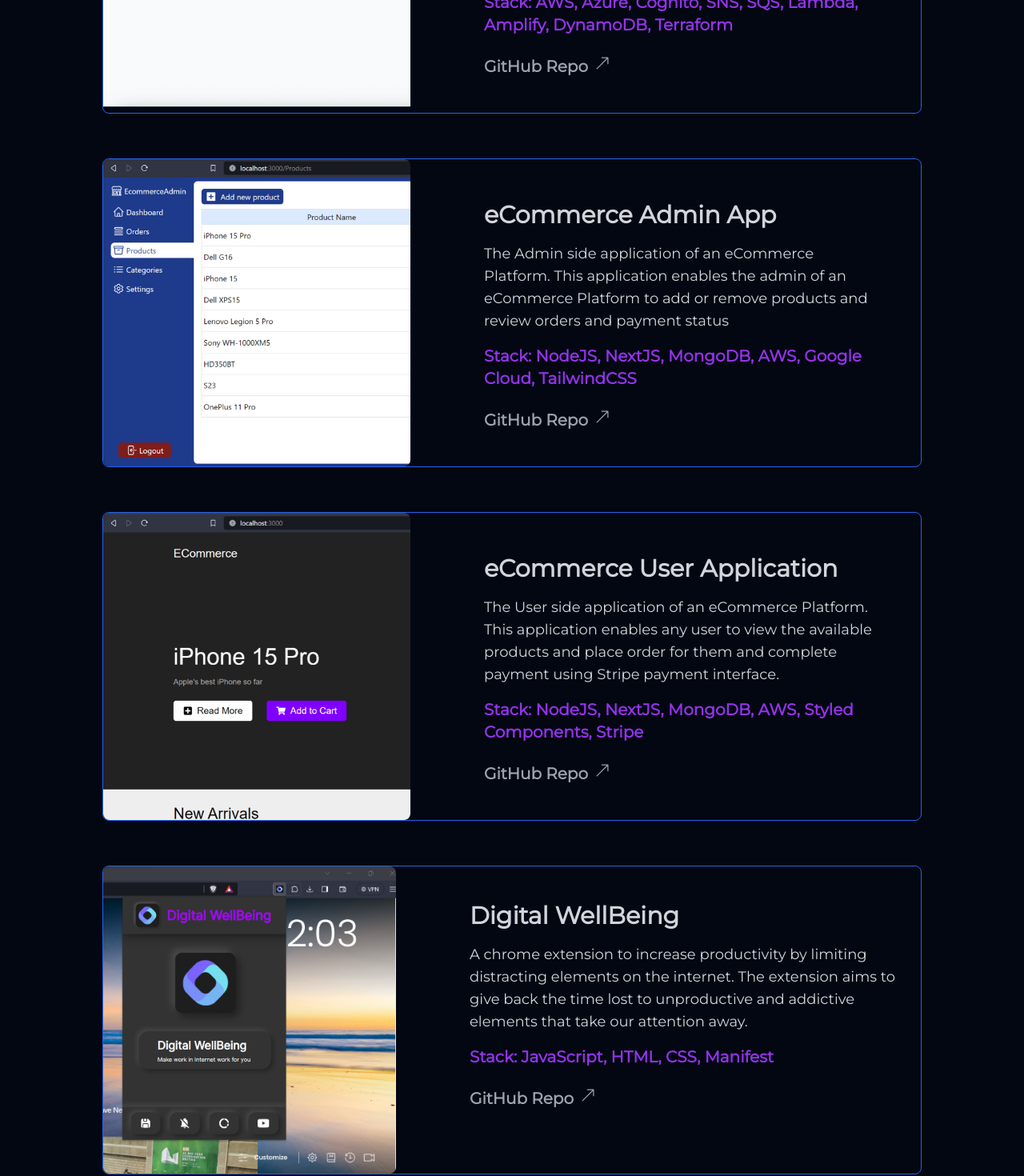
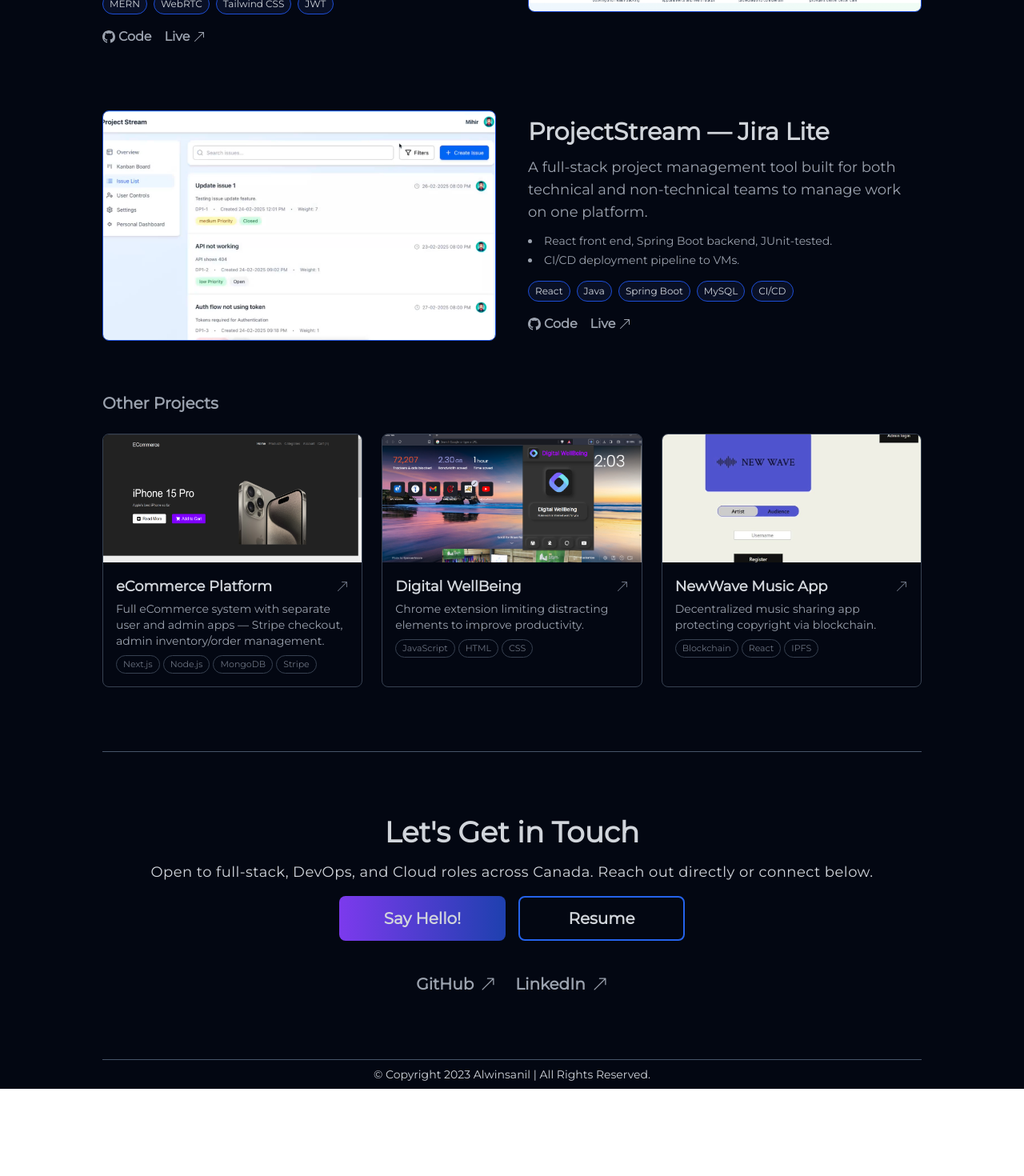
Before and after one commit to alwinsanil/Alwinsanil, a Next.js app: page / in a window 1280 px wide. Shown: the part 3140-4610 px from the top of the page at 80% size. After the commit the page ends 4501 px from the top, so only its background shows below. Built offline with nearby package versions, Linux system fonts and the light colour scheme.

Commit message:
2026 Revamp

```diff
--- a/app/page.tsx
+++ b/app/page.tsx
@@ -21,7 +21,7 @@
         <Education />
         <Skills />
         <Projects />
-        <Certifications />
+        {/* <Certifications /> */}
         <Contact />
         <Footer />
       </div>
--- a/components/Banner.tsx
+++ b/components/Banner.tsx
@@ -30,7 +30,7 @@
           DevOps and SRE side of engineering: the part where code meets infrastructure and has to survive contact with production.
           <br />
           <br />
-          Based in Halifax, authorized to work in Canada, looking for the next team to build with.
+          Authorized to work in Canada, looking for the next team to build with.
         </p>
       </div>
     </div>
--- /dev/null
+++ b/components/CompactProjectCard.tsx
@@ -0,0 +1,34 @@
+import Image from 'next/image'
+import { BsArrowUpRight } from 'react-icons/bs'
+
+interface Props {
+  proj: string;
+  desc: string;
+  tools: string[];
+  img: string;
+  url: string;
+}
+
+const CompactProjectCard = ({ proj, desc, tools, img, url }: Props) => {
+  return (
+    <a href={url} target="_blank" className="block border border-gray-700 hover:border-blue-600 rounded-lg overflow-hidden transition-colors duration-300 group">
+      <div className="h-40 relative">
+        <Image className="object-cover group-hover:scale-105 transition-transform duration-300" fill src={img} alt={proj} />
+      </div>
+      <div className="p-4">
+        <div className="flex items-center justify-between">
+          <h3 className="font-bold text-lg">{proj}</h3>
+          <BsArrowUpRight className="text-gray-500 group-hover:text-blue-500" />
+        </div>
+        <p className="text-sm text-gray-400 mt-1 mb-2">{desc}</p>
+        <div className="flex flex-wrap gap-1">
+          {tools.map((t) => (
+            <span key={t} className="text-[11px] px-2 py-0.5 rounded-full border border-gray-700 text-gray-500">{t}</span>
+          ))}
+        </div>
+      </div>
+    </a>
+  )
+}
+
+export default CompactProjectCard
--- a/components/Contact.tsx
+++ b/components/Contact.tsx
@@ -5,21 +5,25 @@
   return (
     <div id="contact" className='wrapper'>
         <div className='max-w-5xl mx-auto flex flex-col gap-4 items-center justify-center'>
-            <h2 className='text-4xl font-bold text-center'>Let us Get in Touch</h2>
+            <h2 className='text-4xl font-bold text-center'>Let&apos;s Get in Touch</h2>
             <p className='text-lg tracking-wide font-medium text-center'>
-                I am always looking for any exciting opportunities that comes my way. Let us get together
-                and build something great, unique and meaningful. Contact me for any questions or inquiries.
+                Open to full-stack, DevOps, and Cloud roles across Canada. Reach out directly or connect below.
             </p>
-            <a href='mailto:alwinsanil@gmail.com'>
-                <button className='w-52 h-14 bg-gradient-to-r from-violet-600 to-blue-800 font-extrabold text-xl rounded-lg
-                hover:from-blue-800 hover:to-violet-600'>Say Hello!</button>
-            </a>
+            <div className='flex gap-4'>
+              <a href='mailto:alwinsanil@gmail.com'>
+                  <button className='w-52 h-14 bg-gradient-to-r from-violet-600 to-blue-800 font-extrabold text-xl rounded-lg
+                  hover:from-blue-800 hover:to-violet-600'>Say Hello!</button>
+              </a>
+              {/* TODO: confirm actual resume filename in /public */}
+              <a href='https://drive.google.com/file/d/1c8VFNEWVC3ZNE7_WCW4wrCu3XlWNGxCj/view?usp=share_link' target='_blank'>
+                  <button className='w-52 h-14 border-2 border-blue-600 font-extrabold text-xl rounded-lg
+                  hover:bg-blue-950/30'>Resume</button>
+              </a>
+            </div>
         </div>
-        <div className='mt-10 items-center grid grid-cols-2 md:grid-cols-4 gap-6'>
+        <div className='mt-10 items-center flex justify-center gap-6'>
             <Socials name='GitHub' url='https://github.com/alwinsanil' />
             <Socials name='LinkedIn' url='https://www.linkedin.com/in/alwin-sanil-63a27a210/' />
-            <Socials name='Instagram' url='https://www.instagram.com/alwin.sanil/?hl=en' />
-            <Socials name='WhatsApp' url='https://wa.me/+916282286717' />
         </div>
     </div>
   )
--- /dev/null
+++ b/components/FeaturedProjectCard.tsx
@@ -0,0 +1,49 @@
+import Image from 'next/image'
+import { BsArrowUpRight, BsGithub } from 'react-icons/bs'
+
+interface Props {
+  proj: string;
+  desc: string;
+  bullets: string[];
+  tools: string[];
+  img: string;
+  repoUrl: string;
+  liveUrl?: string;
+  reverse?: boolean;
+}
+
+const FeaturedProjectCard = ({ proj, desc, bullets, tools, img, repoUrl, liveUrl, reverse }: Props) => {
+  return (
+    <div className={`flex flex-col ${reverse ? 'md:flex-row-reverse' : 'md:flex-row'} gap-10 items-center`}>
+      <div className="md:w-1/2 w-full h-72 relative rounded-lg overflow-hidden border border-blue-700 group">
+        <a href={liveUrl || repoUrl} target="_blank">
+          <Image className="object-cover group-hover:scale-105 transition-transform duration-300" fill src={img} alt={proj} />
+        </a>
+      </div>
+      <div className="md:w-1/2 w-full">
+        <h2 className="font-extrabold text-3xl mb-3">{proj}</h2>
+        <p className="text-lg text-gray-400 mb-3">{desc}</p>
+        <ul className="list-disc list-inside space-y-1 text-gray-400 text-sm mb-4">
+          {bullets.map((b) => <li key={b}>{b}</li>)}
+        </ul>
+        <div className="flex flex-wrap gap-2 mb-4">
+          {tools.map((t) => (
+            <span key={t} className="text-xs px-2 py-1 rounded-full bg-blue-950/30 border border-blue-700 text-gray-300">{t}</span>
+          ))}
+        </div>
+        <div className="flex gap-4">
+          <a href={repoUrl} target="_blank" className="flex items-center gap-1 text-gray-400 hover:text-white font-semibold">
+            <BsGithub /> Code
+          </a>
+          {liveUrl && (
+            <a href={liveUrl} target="_blank" className="flex items-center gap-1 text-gray-400 hover:text-white font-semibold">
+              Live <BsArrowUpRight />
+            </a>
+          )}
+        </div>
+      </div>
+    </div>
+  )
+}
+
+export default FeaturedProjectCard
--- a/components/Footer.tsx
+++ b/components/Footer.tsx
@@ -2,7 +2,7 @@
 
 const Footer = () => {
   return (
-    <p className='text-sm py-2 text-center'>© Copyright 2025 Alwinsanil | All Rights Reserved.</p>
+    <p className='text-sm py-2 text-center'>© Copyright {new Date().getFullYear()} Alwinsanil | All Rights Reserved.</p>
   )
 }
 
--- a/components/ProjCard.tsx
+++ /dev/null
@@ -1,80 +0,0 @@
-import Image from 'next/image'
-import {BsArrowUpRight} from 'react-icons/bs'
-import path from 'path';
-
-interface ProjDet {
-    ch: string;
-    proj: string;
-    url: string;
-    img: string;
-    tools: string;
-    desc: string;
-}
-
-const ProjCard = ({ch, proj, url, img, tools, desc}: ProjDet) => {
-  if (ch === '1') {
-    return (
-      <div className='flex flex-col md:flex-row gap-20 border-[1px] border-blue-600 rounded-lg '>
-        <div className='md:w-96 w-auto h-96 overflow-hidden relative rounded-lg group'>
-          <a href={url} target='_blank'>
-          <Image className='object-cover object-right-top translate-x-0 group-hover:zoom-image'
-            fill
-            //style={{position:'absolute', top:'0px'}}
-            src={img} alt={proj} />
-            {/* <p className='absolute hidden group-hover:inline-block bottom-0 w-full py-1 bg-purple-600 text-white text-center font-semibold duration-300'>
-              {proj}
-            </p> */}
-          </a>
-        </div>
-        <div className='max-w-xl p-3'>
-          <h2 className='pt-3 md:pt-8 font-extrabold text-3xl'>{proj}</h2>
-          <p className='pt-4 text-lg'>
-            {desc}
-          </p>
-          <p className='pt-4 text-xl text-purple-600 font-bold'>
-            Stack: {tools}
-          </p>
-          <a href={url} target='_blank' className='pt-6 flex gap-2 text-xl text-gray-400 font-semibold group'>
-                <p>GitHub Repo</p>
-                <BsArrowUpRight className='arrowMove' />
-            </a>
-        </div>
-      </div>
-    )
-  }
-
-  else if (ch === '2') {
-    return (
-      <div className='flex flex-col md:flex-row gap-20 border-[1px] border-blue-600 rounded-lg'>
-        <div className='md:w-96 w-auto h-96 overflow-hidden relative rounded-lg group'>
-          <a href={url} target='_blank'>
-          <Image className='object-cover scale-custom group-hover:slide-image'
-            //fill
-            width={1150}
-            height={650}
-            //style={{position:'absolute', top:'0px'}}
-            src={img} alt={proj} />
-            {/* <p className='absolute hidden group-hover:inline-block bottom-0 w-full py-1 bg-purple-600 text-white text-center font-semibold duration-300'>
-              {proj}
-            </p> */}
-          </a>
-        </div>
-        <div className='max-w-lg p-3'>
-          <h2 className='pt-3 md:pt-10 font-extrabold text-3xl'>{proj}</h2>
-          <p className='pt-4 text-lg'>
-            {desc}
-          </p>
-          <p className='pt-4 text-xl text-purple-600 font-bold'>
-            Stack: {tools}
-          </p>
-          <a href={url} target='_blank' className='pt-6 flex gap-2 text-xl text-gray-400 font-semibold group'>
-                <p>GitHub Repo</p>
-                <BsArrowUpRight className='arrowMove' />
-            </a>
-        </div>
-      </div>
-    )
-  }
-}
-
-export default ProjCard
--- a/components/Projects.tsx
+++ b/components/Projects.tsx
@@ -2,88 +2,95 @@
 import { AiOutlineFundProjectionScreen } from "react-icons/ai";
 import dwb from "../public/img/DWB.png";
 import cda from "../public/img/cda.webp";
-import bms from "../public/img/BMS.png";
 import ps from "../public/img/ProjectStream.png"
 import ds from "../public/img/DALScooter.png"
 import nw from "../public/img/nw.jpg";
-import ecAdmin from "../public/img/ecommerce-admin.png";
 import ecUser from "../public/img/ecommerce-user.png";
-import ProjCard from "./ProjCard";
+import medilink from "../public/img/MediLink.png";
+import FeaturedProjectCard from "./FeaturedProjectCard";
+import CompactProjectCard from "./CompactProjectCard";
+
+const featured = [
+  {
+    proj: "DALScooter eCommerce",
+    desc: "A fully serverless eCommerce app to rent bikes and e-scooters, built on a multi-cloud AWS + Azure environment.",
+    bullets: [
+      "Auto-scaling, serverless architecture using Lambda, DynamoDB, SNS/SQS.",
+      "Automated CI/CD pipelines provisioned via Terraform.",
+    ],
+    tools: ["AWS", "Azure", "Lambda", "DynamoDB", "Terraform", "Cognito"],
+    img: ds.src,
+    repoUrl: "https://github.com/alwinsanil/DALScooter",
+    liveUrl: "https://main.dnctgkfwwxgms.amplifyapp.com",
+  },
+  {
+    proj: "MediLink — Virtual Care SaaS Platform",
+    desc: "HIPAA-aligned telehealth platform for elderly and accessibility-focused users, with secure video consultations, pharmacy locator, prescription reminders, and automated payments.",
+    bullets: [
+      "Engineered WebRTC video handling up to 40 concurrent connections with low latency.",
+      "Secured with JWT, bcrypt hashing, and HTTPS-only cookie handling.",
+    ],
+    tools: ["MERN", "WebRTC", "Tailwind CSS", "JWT"],
+    img: medilink.src,
+    repoUrl: "https://github.com/alwinsanil/MediLink",
+    liveUrl: "https://medilink-six.vercel.app",
+    reverse: true,
+  },
+  {
+    proj: "ProjectStream — Jira Lite",
+    desc: "A full-stack project management tool built for both technical and non-technical teams to manage work on one platform.",
+    bullets: [
+      "React front end, Spring Boot backend, JUnit-tested.",
+      "CI/CD deployment pipeline to VMs.",
+    ],
+    tools: ["React", "Java", "Spring Boot", "MySQL", "CI/CD"],
+    img: ps.src,
+    repoUrl: "https://github.com/alwinsanil/ProjectStream",
+    liveUrl: "https://project-stream-black.vercel.app",
+  },
+];
+
+const compact = [
+  {
+    proj: "eCommerce Platform",
+    desc: "Full eCommerce system with separate user and admin apps — Stripe checkout, admin inventory/order management.",
+    tools: ["Next.js", "Node.js", "MongoDB", "Stripe"],
+    img: ecUser.src,
+    url: "https://github.com/alwinsanil/ECommerce-User",
+  },
+  {
+    proj: "Digital WellBeing",
+    desc: "Chrome extension limiting distracting elements to improve productivity.",
+    tools: ["JavaScript", "HTML", "CSS"],
+    img: dwb.src,
+    url: "https://github.com/alwinsanil/Digital-WellBeing",
+  },
+  // {
+  //   proj: "Cricket Data Analytics",
+  //   desc: "Data-driven analysis of 2022 T20 World Cup stats to build the best playing XI.",
+  //   tools: ["Python", "Power BI", "Excel"],
+  //   img: cda.src,
+  //   url: "https://github.com/alwinsanil/Cricket-Data-Analytics",
+  // },
+  {
+    proj: "NewWave Music App",
+    desc: "Decentralized music sharing app protecting copyright via blockchain.",
+    tools: ["Blockchain", "React", "IPFS"],
+    img: nw.src,
+    url: "https://github.com/alwinsanil/NewWave",
+  },
+];
 
 const Projects = () => {
   return (
     <div id="projects" className="wrapper">
       <Title text="Projects" icon={<AiOutlineFundProjectionScreen />} />
-      <div className="flex flex-col gap-14">
-        <ProjCard
-            ch="2"
-            proj="ProjectStream - Jira Lite"
-            url="https://github.com/alwinsanil/ProjectStream"
-            img={ps.src}
-            desc="A full-stack software application aimed at simplifying project management systems. Built for both technical and non-technical users enabling them to manage their project in a general platform."
-            tools="React, Java, SpringBoot, JavaScript, JUnit Testing, MySQL, VMs, CI/CD"
-        />
-        <ProjCard
-            ch="2"
-            proj="DALScooter eCommerce"
-            url="https://main.dnctgkfwwxgms.amplifyapp.com"
-            img={ds.src}
-            desc="A fully serverless eCommerce application to rent bikes and e-scooters. Built on a multi-cloud environment using AWS and Azure Services enabling auto-scaling and automated CI/CD pipelines."
-            tools="AWS, Azure, Cognito, SNS, SQS, Lambda, Amplify, DynamoDB, Terraform"
-        />
-        <ProjCard
-          ch="2"
-          proj="eCommerce Admin App"
-          url="https://github.com/alwinsanil/ECommerce-Admin"
-          img={ecAdmin.src}
-          desc="The Admin side application of an eCommerce Platform. This application enables the admin of an
-            eCommerce Platform to add or remove products and review orders and payment status"
-          tools="NodeJS, NextJS, MongoDB, AWS, Google Cloud, TailwindCSS"
-        />
-        <ProjCard
-          ch="2"
-          proj="eCommerce User Application"
-          url="https://github.com/alwinsanil/ECommerce-User"
-          img={ecUser.src}
-          desc="The User side application of an eCommerce Platform. This application enables any user to
-          view the available products and place order for them and complete payment using Stripe payment interface."
-          tools="NodeJS, NextJS, MongoDB, AWS, Styled Components, Stripe"
-        />
-        <ProjCard
-          ch="1"
-          proj="Digital WellBeing"
-          url="https://github.com/alwinsanil/Digital-WellBeing"
-          img={dwb.src}
-          desc="A chrome extension to increase productivity by limiting distracting elements on the internet.
-            The extension aims to give back the time lost to unproductive and addictive elements that take our attention away."
-          tools="JavaScript, HTML, CSS, Manifest"
-        />
-        <ProjCard
-          ch="2"
-          proj="Cricket Data Analytics"
-          url="https://github.com/alwinsanil/Cricket-Data-Analytics"
-          img={cda.src}
-          desc="A Data Analytics project which takes statistics from 2022 T20 World Cup and analyzes them to create the best playing XI in the world.
-            A purely data-driven decision-making project."
-          tools="PowerBI, Microsoft Excel, Python(Data Scraping)"
-        />
-        {/* <ProjCard
-          ch="2"
-          proj="Budget Management App"
-          url="https://github.com/alwinsanil/Budget-Management-App"
-          img={bms.src}
-          desc="A full stack application which uses NodeJS, ReactJS and MongoDB to create an app that helps you keep track of your expenses."
-          tools="NodeJS, ReactJS, MongoDB"
-        /> */}
-        <ProjCard
-          ch="2"
-          proj="NewWave Music App"
-          url="https://github.com/alwinsanil/NewWave"
-          img={nw.src}
-          desc="A Decentralized Music Sharing App using blockchain technology. The app reduces the cost of using muic sharing platformsa and
-            effectively protects the copyright information of music."
-          tools="Blockchain, Smart Contracts, ReactJS, IPFS"
-        />
+      <div className="flex flex-col gap-20 mb-16">
+        {featured.map((p) => <FeaturedProjectCard key={p.proj} {...p} />)}
+      </div>
+      <h3 className="text-xl font-semibold text-gray-400 mb-6">Other Projects</h3>
+      <div className="grid md:grid-cols-3 gap-6">
+        {compact.map((p) => <CompactProjectCard key={p.proj} {...p} />)}
       </div>
     </div>
   );
```
Also changed, not shown: public/img/MediLink.png (added).
